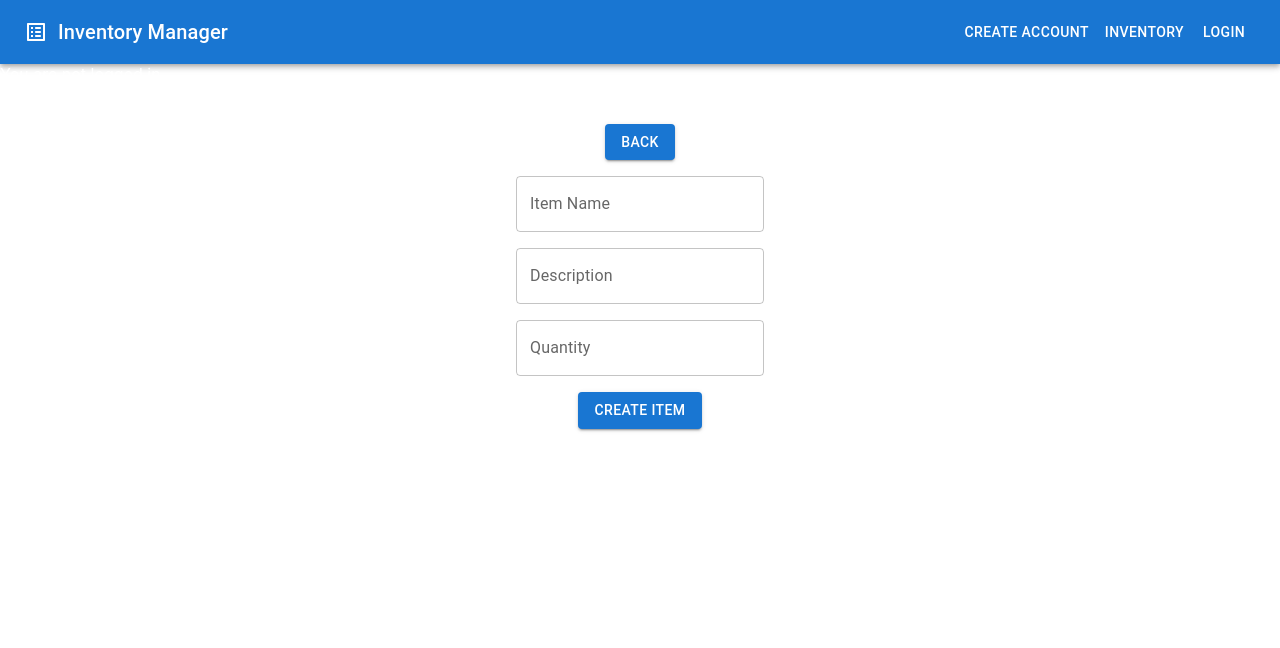
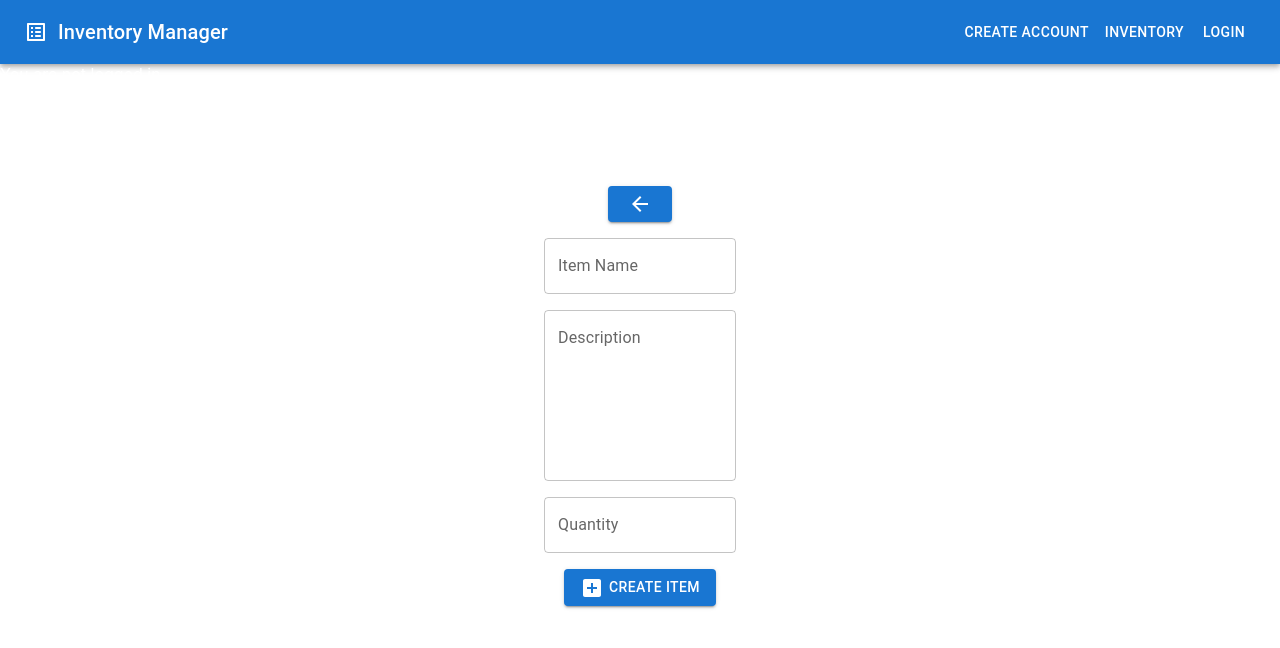
Before and after one commit to brianlen/z-prefix, a React (Create React App) app in the folder frontend/: page /create_item in a window 1280 px wide. Shown: the top 648 px of the page. Built offline with nearby package versions, Linux system fonts and the light colour scheme.

Commit message:
added MUI alert for logout confirmation, need search and sort features

```diff
--- a/frontend/src/Pages/CreateAccount.js
+++ b/frontend/src/Pages/CreateAccount.js
@@ -5,6 +5,7 @@ import TextField from '@mui/material/TextField';
 import Button from '@mui/material/Button';
 import Box from '@mui/material/Box';
 import Grid from '@mui/material/Grid';
+import ArrowBackIcon from '@mui/icons-material/ArrowBack';
 
 function CreateAccount({ setUser }) {
     const navigate = useNavigate();
@@ -49,14 +50,19 @@ function CreateAccount({ setUser }) {
                 direction="column"
                 justifyContent="center"
                 alignItems="center"
-                style={{ minHeight: '50vh' }}
+                style={{ minHeight: '80vh' }}
             >
+                <Box mb={2}>
+                    <Button variant="contained" color="primary" onClick={() => navigate('/inventory')}><ArrowBackIcon /></Button>
+                </Box>
+
                 <Box mb={2}>
                     <TextField
                         label="First Name"
                         placeholder="First Name"
                         value={firstName}
                         onChange={(e) => setFirstName(e.target.value)}
+                        style={{marginRight: '10px'}}
                     />
 
                     <TextField
@@ -73,6 +79,7 @@ function CreateAccount({ setUser }) {
                         placeholder="Username"
                         value={username}
                         onChange={(e) => setUsername(e.target.value)}
+                        style={{marginRight: '10px'}}
                     />
 
                     <TextField
--- a/frontend/src/Pages/CreateItem.js
+++ b/frontend/src/Pages/CreateItem.js
@@ -4,6 +4,8 @@ import TextField from '@mui/material/TextField';
 import Button from '@mui/material/Button';
 import Box from '@mui/material/Box';
 import Grid from '@mui/material/Grid';
+import ArrowBackIcon from '@mui/icons-material/ArrowBack';
+import AddBoxIcon from '@mui/icons-material/AddBox';
 
 
 function CreateItem({ user }) {
@@ -39,14 +41,54 @@ function CreateItem({ user }) {
                 direction="column"
                 justifyContent="center"
                 alignItems="center"
-                style={{ minHeight: '50vh' }}
+                style={{ minHeight: '80vh' }}
                 spacing={2}
             >
-                <Grid item><Button variant="contained" color="primary" onClick={() => navigate('/inventory')}>Back</Button></Grid>
-                <Grid item><TextField type="text" label="Item Name" value={itemName} onChange={(e) => setItemName(e.target.value)} /></Grid>
-                <Grid item><TextField type="text" label="Description" value={description} onChange={(e) => setDescription(e.target.value)} /></Grid>
-                <Grid item><TextField type="number" label="Quantity" value={quantity} onChange={(e) => setQuantity(e.target.value)} /></Grid>
-                <Grid item><Button variant="contained" color="primary" type="submit">Create Item</Button></Grid>
+                <Grid item>
+                    <Button
+                        variant="contained"
+                        color="primary"
+                        onClick={() => navigate('/inventory')}><ArrowBackIcon />
+                    </Button>
+                </Grid>
+                <Grid item>
+                    <TextField
+                        type="text"
+                        label="Item Name"
+                        style={{ width: '15vw' }}
+                        value={itemName}
+                        onChange={(e) => setItemName(e.target.value)} />
+                </Grid>
+                <Grid item>
+                    <TextField
+                        multiline
+                        rows={6}
+                        type="text"
+                        label="Description"
+                        style={{ width: '15vw' }}
+                        value={description}
+                        onChange={(e) => setDescription(e.target.value)}
+                    />
+                </Grid>
+                <Grid item>
+                    <TextField
+                        type="number"
+                        label="Quantity"
+                        style={{ width: '15vw' }}
+                        value={quantity}
+                        onChange={(e) => setQuantity(e.target.value)}
+                        inputProps={{
+                            min: 0,
+                        }}
+                    />
+                </Grid>
+                <Grid item>
+                    <Button
+                        variant="contained"
+                        color="primary"
+                        type="submit"><AddBoxIcon style={{ marginRight: '5px' }} />Create Item
+                    </Button>
+                </Grid>
             </Grid>
         </Box>
     );
--- a/frontend/src/Pages/Inventory.js
+++ b/frontend/src/Pages/Inventory.js
@@ -1,6 +1,10 @@
 import React, { useState, useEffect } from 'react';
 import { useNavigate } from 'react-router-dom';
 import { Box, Button, Grid, Table, TableBody, TableCell, TableContainer, TableHead, TableRow, Paper } from '@mui/material';
+import WbSunnyIcon from '@mui/icons-material/WbSunny';
+import WbIncandescentIcon from '@mui/icons-material/WbIncandescent';
+import AddBoxIcon from '@mui/icons-material/AddBox';
+import DeleteIcon from '@mui/icons-material/Delete';
 
 function Inventory({ user }) {
     const navigate = useNavigate();
@@ -42,9 +46,9 @@ function Inventory({ user }) {
                 <Box mb={2}>
                     {user ?
                         <>
-                            <Button variant="contained" color="primary" onClick={() => setFilter('all')} style={{ marginRight: '10px' }} >All Inventory</Button>
-                            <Button variant="contained" color="primary" onClick={() => setFilter('mine')} style={{ marginRight: '10px' }} >My Inventory</Button>
-                            <Button variant="contained" color="primary" onClick={() => navigate('/create_item')}>Create Item</Button>
+                            <Button variant="contained" color="primary" onClick={() => setFilter('all')} style={{ marginRight: '10px' }} ><WbSunnyIcon style={{marginRight:'5px'}}/>All Inventory</Button>
+                            <Button variant="contained" color="primary" onClick={() => setFilter('mine')} style={{ marginRight: '10px' }} ><WbIncandescentIcon style={{marginRight:'5px'}}/>My Inventory</Button>
+                            <Button variant="contained" color="primary" onClick={() => navigate('/create_item')}><AddBoxIcon style={{marginRight:'5px'}}/>Create Item</Button>
                         </> : null
                     }
                 </Box>
@@ -70,7 +74,7 @@ function Inventory({ user }) {
                                         <TableCell>{<Button variant="contained" sx={{ color: 'white', backgroundColor: 'primary', borderColor: 'black' }} onClick={() => navigate(`/inventory/item/${item.item_id}`)}>{item.item_name}</Button>}</TableCell>
                                         <TableCell>{item.description.length > 100 ? `${item.description.substring(0, 100)}...` : item.description}</TableCell>
                                         <TableCell>{item.quantity}</TableCell>
-                                        <TableCell>{user ? <Button variant="contained" sx={{ color: 'white', backgroundColor: 'red', borderColor: 'black' }} onClick={() => handleDelete(item)}>Delete</Button> : null}</TableCell>
+                                        <TableCell>{user ? <Button variant="contained" sx={{ color: 'white', backgroundColor: 'red', borderColor: 'black' }} onClick={() => handleDelete(item)}><DeleteIcon/></Button> : null}</TableCell>
                                     </TableRow>
                                 ))}
                             </TableBody>
--- a/frontend/src/Pages/ItemDetails.js
+++ b/frontend/src/Pages/ItemDetails.js
@@ -4,6 +4,12 @@ import TextField from '@mui/material/TextField';
 import Button from '@mui/material/Button';
 import Box from '@mui/material/Box';
 import Grid from '@mui/material/Grid';
+import Alert from '@mui/material/Alert';
+import ArrowBackIcon from '@mui/icons-material/ArrowBack';
+import DeleteIcon from '@mui/icons-material/Delete';
+import SaveIcon from '@mui/icons-material/Save';
+import EditIcon from '@mui/icons-material/Edit';
+
 
 function ItemDetails({ user }) {
     const navigate = useNavigate();
@@ -14,6 +20,8 @@ function ItemDetails({ user }) {
     const [quantity, setQuantity] = useState();
     const [isEditing, setIsEditing] = useState(false);
 
+    const [alertOpen, setAlertOpen] = useState(false);
+    const [alertMessage, setAlertMessage] = useState('');
 
     useEffect(() => {
         const fetchItem = async () => {
@@ -61,7 +69,10 @@ function ItemDetails({ user }) {
                     console.error('Error updating item:', response.status, response.statusText);
                 }
             })
-            .then(data => window.alert(data.message))
+            .then(data => {
+                setAlertMessage(data.message);
+                setAlertOpen(true);
+            })
             .catch((error) => {
                 console.error('Error updating item:', error);
             });
@@ -86,29 +97,22 @@ function ItemDetails({ user }) {
 
 
     if (item.length === 0) {
-        return <>Loading...</>
+        return null;
     } else {
 
         return (
             <>
-
-                <p>item_id: {item[0].item_id}</p>
-                <p>user_id: {item[0].user_id}</p>
-
+                {alertOpen && <Alert severity="success" onClose={() => setAlertOpen(false)}>{alertMessage}</Alert>}
 
                 <Grid
                     container
                     direction="column"
                     justifyContent="center"
                     alignItems="center"
-                    style={{ minHeight: '50vh' }}
+                    style={{ minHeight: '80vh' }}
                 >
                     <Box mb={2}>
-                        <Button variant="contained" color="primary" onClick={() => navigate('/inventory')} style={{ marginRight: '10px' }}>Back</Button>
-                        {user && (isEditing ?
-                            <Button variant="contained" color="primary" onClick={(e) => handleSave(e)} style={{ marginRight: '10px' }}>Save</Button> :
-                            <Button variant="contained" color="primary" onClick={(e) => handleEdit(e)} style={{ marginRight: '10px' }}>Edit</Button>
-                        )}
+                        <Button variant="contained" color="primary" onClick={() => navigate('/inventory')} style={{ marginRight: '10px' }}><ArrowBackIcon/></Button>
                     </Box>
 
                     <Box mb={2}>
@@ -125,12 +129,12 @@ function ItemDetails({ user }) {
                     <Box mb={2}>
                         <TextField
                             multiline
-                            rows={2}
+                            rows={6}
                             type="text"
                             label="Description"
                             value={description}
                             onChange={(e) => { setDescription(e.target.value) }}
-                            style={{width: '40vw'}}
+                            style={{width: '15vw'}}
                             InputProps={{readOnly: !isEditing }}
                         />
                     </Box>
@@ -143,14 +147,18 @@ function ItemDetails({ user }) {
                             onChange={(e) => { setQuantity(e.target.value) }}
                             style={{width: '15vw'}}
                             InputProps={{ readOnly: !isEditing }}
+                            inputProps={{min: 0}}
                         />
                     </Box>
 
                     <Box mb={2}>
+                        {user && (isEditing ?
+                            <Button variant="contained" color="primary" onClick={(e) => handleSave(e)} style={{ marginRight: '10px' }}><SaveIcon/>Save</Button> :
+                            <Button variant="contained" color="primary" onClick={(e) => handleEdit(e)} style={{ marginRight: '10px' }}><EditIcon/>Edit</Button>
+                        )}
+                        {user &&
+                            <Button variant="contained" sx={{ color: 'white', backgroundColor: 'red', borderColor: 'black' }} onClick={() => handleDelete(item[0])}><DeleteIcon/></Button>
 
-                        {user ?
-                            <Button variant="contained" sx={{ color: 'white', backgroundColor: 'red', borderColor: 'black' }} onClick={() => handleDelete(item[0])}>Delete</Button> :
-                            <></>
                         }
                     </Box>
                 </Grid>
```
Also changed, not shown: frontend/src/App.js (+52 -6 lines), 2 other files (tests, documents, lock files or other folders).
